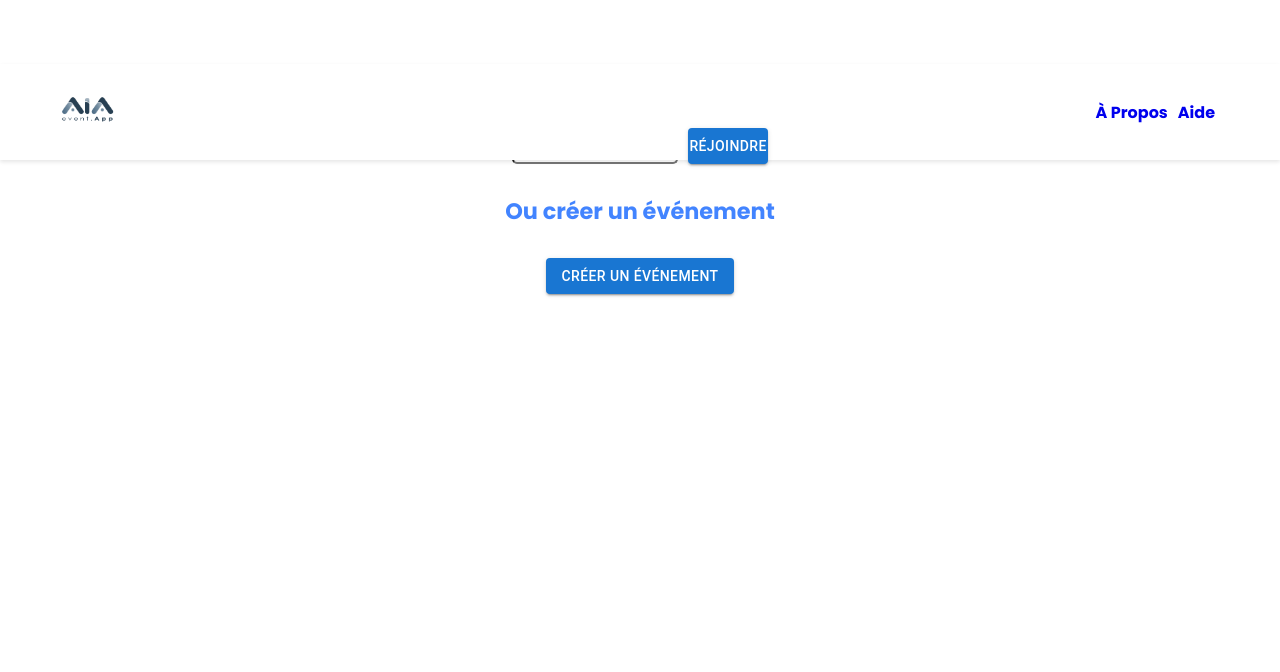
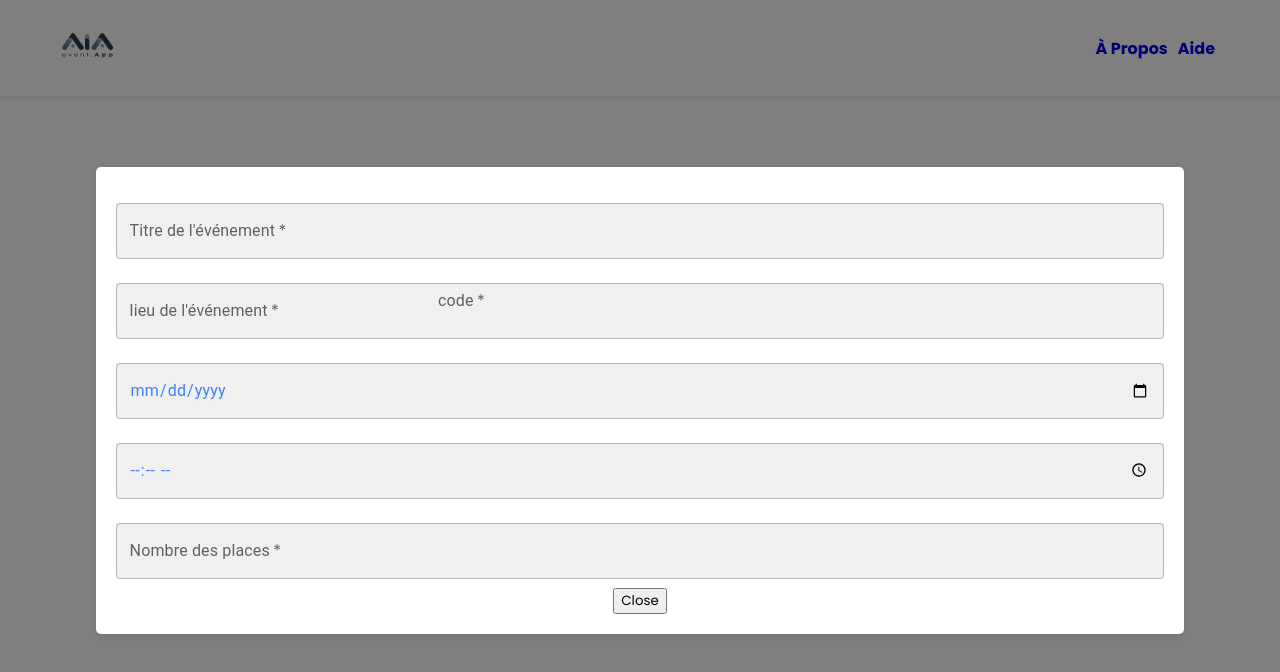
Before and after one commit to Tacite243/aia, a React (Vite) app in the folder frontend/: page /home in a window 1280 px wide. Both pictures are taken after a click on the button "CRÉER UN ÉVÉNEMENT". Shown: the top 672 px of the page. Built offline with nearby package versions, Linux system fonts and the light colour scheme.

Commit message:
creation form of event create

```diff
--- a/frontend/package.json
+++ b/frontend/package.json
@@ -15,6 +15,7 @@
     "@mui/material": "^5.15.20",
     "react": "^18.3.1",
     "react-dom": "^18.3.1",
+    "react-modal": "^3.16.1",
     "react-router-dom": "^6.24.0"
   },
   "devDependencies": {
--- a/frontend/src/App.css
+++ b/frontend/src/App.css
@@ -3,6 +3,7 @@
 * {
     font-family: 'Poppins', sans-serif;
 }
+
 body {
     margin: 0;
     padding: 0;
@@ -19,40 +20,89 @@ body {
     /* Perspective for the 3D effect */
 }
 
-.homePage {
+/* nav bar  */
+
+.header {
+    display: flex;
+    justify-content: space-between;
+    align-items: center;
     background-color: #fff;
+    box-shadow: 0 2px 4px rgba(0, 0, 0, 0.1);
+    position: fixed;
+    width: 100%;
+    height: 12vh;
 }
 
-.homePageContainer{
-    margin: 5% 30% 0 30%;
+.logo img {
+    vertical-align: middle;
+    margin-left: 50px;
+}
+
+.nav ul {
+    list-style-type: none;
+    margin: 0;
+    padding: 0;
+    color: #333;
+    margin-right: 65px;
+}
+
+.nav li {
+    display: inline-block;
+    margin-left: 10px;
+}
+
+.nav li a {
+    text-decoration: none;
+    font-weight: bold;
+}
+
+.nav li a:hover {
+    text-decoration: underline;
+}
+
+
+/* home page */
+
+.homePage {
+    margin: 0;
+    padding: 0;
+    height: 100vh;
+}
+
+.homePageContainer {
     align-items: center;
     text-align: center;
-    /* background-color: #333; */
+    align-content: center;
+    padding: 12% 0;
 }
 
-.home-title, .questions-title {
-    font-size: 1.4rem;
+.homePageContainer form .input,
+.homePageContainer form button {
+    height: 2rem;
+    width: 12rem;
+    border: none;
+    margin: 0 1.5rem;
+}
+
+.homePageContainer form input {
+    background-color: #f0f0f0;
+    box-shadow: #333 1px;
+    color: rgba(0, 89, 255, 0.743);
+    font-size: 1.0rem;
+
+}
+
+.home-title,
+.questions-title {
+    font-size: 1.8rem;
     color: rgba(0, 89, 255, 0.743);
 }
 
-.homePageContainer form .join-form {
-    margin: 0 25%;
-    gap: 10px;
-    display: flex;
-    flex-direction: row;
-}
-
-.homePageContainer form .join-form input {
-    background-color: #fff;
-    color: #333;
-    width: 100%;
-    border-radius: 5px;
-}
 
 
 /* sider bar */
 
-.sider ul{
+.sider ul {
     list-style-type: none;
     margin: 0;
     padding: 0;
@@ -80,8 +130,8 @@ body {
 }
 
 .main {
-   margin: 0 0 0 50px;
-   color: #333;
+    margin: 0 0 0 50px;
+    color: #333;
 }
 
 .intervenants-liste {
@@ -89,7 +139,8 @@ body {
     height: 100%;
 }
 
-.card, .main-grid {
+.card,
+.main-grid {
     display: grid;
     grid-template-columns: 50% 50%;
     gap: 10px;
@@ -130,3 +181,37 @@ body {
 .video {
     background-color: #333;
 }
+
+.about-page {
+    width: 100vh;
+    background-color: #333;
+}
+
+.container {
+    margin-top: 12vh;
+}
+
+.corps {
+    display: grid;
+    grid-template-columns: 1fr 4fr;
+    margin: 12vh 50px 0 50px;
+}
+
+.popup-overlay {
+    position: fixed;
+    top: 0;
+    left: 0;
+    right: 0;
+    bottom: 0;
+    background-color: rgba(0, 0, 0, 0.5);
+    display: flex;
+    align-items: center;
+    justify-content: center;
+}
+
+.popup {
+    background: white;
+    padding: 20px;
+    border-radius: 5px;
+    box-shadow: 0 2px 10px rgba(0, 0, 0, 0.1);
+}
--- a/frontend/src/components/bouton.jsx
+++ b/frontend/src/components/bouton.jsx
@@ -2,13 +2,14 @@ import { Button } from '@mui/material';
 
 
 
-export default function Boutton({ text, type }) {
+export default function Boutton({ text, type, click }) {
     return (
         <Button
             type={type}
             variant="contained"
             color="primary"
             className="form-button"
+            onClick={click}
         >
             {text}
         </Button>
--- /dev/null
+++ b/frontend/src/components/createEvent.jsx
@@ -0,0 +1,69 @@
+import { TextField } from '@mui/material';
+import React from 'react';
+import { useNavigate } from 'react-router-dom';
+
+export default function CreateEvent({ isOpen, onClose }) {
+    const navigate = useNavigate();
+
+    function handleCreate(event){
+        event.preventDefault()
+        navigate('/dashboard')
+    }
+
+    if (!isOpen) return null;
+
+    return (
+        <div className="popup-overlay">
+            <div className="popup">
+                <form>
+                    <TextField
+                        label="Titre de l'événement"
+                        type="text"
+                        fullWidth
+                        required
+                        margin="normal"
+                        variant="outlined"
+                        className="form-field"
+                    />
+                    <TextField
+                        label="lieu de l'événement"
+                        type="text"
+                        fullWidth
+                        required
+                        margin="normal"
+                        variant="outlined"
+                        className="form-field"
+                    />
+                    <TextField
+                        label=""
+                        type="date"
+                        fullWidth
+                        required
+                        margin="normal"
+                        variant="outlined"
+                        className="form-field"
+                    />
+                    <TextField
+                        label=""
+                        type="time"
+                        fullWidth
+                        required
+                        margin="normal"
+                        variant="outlined"
+                        className="form-field"
+                    />
+                    <TextField
+                        label="Nombre des places"
+                        type="text"
+                        fullWidth
+                        required
+                        margin="normal"
+                        variant="outlined"
+                        className="form-field"
+                    />
+                </form>
+                <button onClick={handleCreate}>Close</button>
+            </div>
+        </div>
+    );
+};
--- a/frontend/src/components/header/head.jsx
+++ b/frontend/src/components/header/head.jsx
@@ -1,6 +1,5 @@
 import React from 'react';
 import { Link } from 'react-router-dom';
-import './header.css'
 import logo from '../../assets/aia_logo.png'
 
 function Header() {
--- a/frontend/src/components/header/header.css
+++ /dev/null
@@ -1,39 +0,0 @@
-/* nav bar  */
-
-.header {
-    display: flex;
-    justify-content: space-between;
-    align-items: center;
-    background-color: #fff;
-    box-shadow: 0 2px 4px rgba(0, 0, 0, 0.1);
-    position: fixed;
-    width: 100%;
-    height: 12vh;
-}
-
-.logo img {
-    vertical-align: middle;
-    margin-left: 50px;
-}
-
-.nav ul {
-    list-style-type: none;
-    margin: 0;
-    padding: 0;
-    color: #333;
-    margin-right: 65px;
-}
-
-.nav li {
-    display: inline-block;
-    margin-left: 10px;
-}
-
-.nav li a {
-    text-decoration: none;
-    font-weight: bold;
-}
-
-.nav li a:hover {
-    text-decoration: underline;
-}
--- a/frontend/src/components/login/signin.jsx
+++ b/frontend/src/components/login/signin.jsx
@@ -1,7 +1,6 @@
 import React from 'react';
 import { useNavigate } from 'react-router-dom';
 import { TextField, Button, Container, Typography, Box } from '@mui/material';
-
 
 import './login.css';
 
--- a/frontend/src/pages/aboutPage.jsx
+++ b/frontend/src/pages/aboutPage.jsx
@@ -1,11 +1,20 @@
 import Header from "../components/header/head";
 
 
-export default function AboutPage(){
-    return(
-        <div className="about-page">
-            <Header/>
-            <h1>à propos </h1>
+export default function AboutPage() {
+    return (
+        // <div className="about-page">
+        //     <Header />
+        //
+        // </div>
+
+        <div className='homePage'>
+            <Header />
+            <div className='homePageContainer'>
+                <div className="container">
+                    <h1>à propos </h1>
+                </div>
+            </div>
         </div>
     )
 }
--- a/frontend/src/pages/homePage.jsx
+++ b/frontend/src/pages/homePage.jsx
@@ -1,23 +1,49 @@
-import React from 'react';
-
+import React, { useState } from 'react';
 import Header from '../components/header/head';
 import Boutton from '../components/bouton';
+import { useNavigate } from 'react-router-dom';
+import { Button, TextField } from '@mui/material';
+import CreateEvent from '../components/createEvent';
 
 
 export default function HomePage() {
+    const navigate = useNavigate();
+    const [isPopupOpen, setIsPopupOpen] = useState(false);
+
+    const handleNavigateToDashboard = (event) => {
+        event.preventDefault();
+        navigate('/dashboard')
+    }
+
+    const openPopup = () => {
+        setIsPopupOpen(true);
+    };
+
+    const closePopup = () => {
+        setIsPopupOpen(false);
+    };
+
     return (
         <div className='homePage'>
             <Header />
             <div className='homePageContainer'>
-                <form>
+                <form onSubmit={handleNavigateToDashboard}>
                     <h4 className='home-title'>Rejoindre un événement</h4>
-                    <dev className="join-form">
-                        <input type="text" placeholder='entrer le code ici' />
-                        <Boutton text={"Réjoindre"} type='submit' />
-                    </dev>
+                    {/* <input type="text" placeholder='entrer le code ici' /> */}
+                    <TextField
+                        label="code"
+                        type="text"
+                        required
+                        variant="outlined"
+                        className='input'
+                    />
+                    <Boutton text={"Réjoindre"} type={'submit'} />
                 </form>
-                <h4 className='home-title'>Ou créer un événement </h4>
-                <Boutton text={"Créer un événement"} type='submit' />
+                <div className='createEvent'>
+                    <h4 className='home-title'>Ou créer un événement </h4>
+                    <Boutton text={"créer un événement"} click={openPopup} />
+                    <CreateEvent isOpen={isPopupOpen} onClose={closePopup} />
+                </div>
             </div>
         </div>
     );
--- a/frontend/src/routes/AppRoutes.jsx
+++ b/frontend/src/routes/AppRoutes.jsx
@@ -8,6 +8,7 @@ import Dashboard from '../pages/dashboard';
 import VideoPage from '../pages/videoPage';
 import Questions from '../pages/questionsPage';
 import QuestionSpace from '../pages/questionsPage';
+import CreateEventForm from '../components/createEvent';
 
 function AppRoutes() {
   return (
@@ -19,6 +20,7 @@ function AppRoutes() {
       <Route path='/dashboard' element={<Dashboard />} />
       <Route path='/video' element={<VideoPage />} />
       <Route path='/questions' element={<QuestionSpace />} />
+      <Route path='/default' element={<CreateEventForm />} />
     </Routes>
   );
 }
```
Also changed, not shown: frontend/src/components/defaultFormatPage.jsx (added, +18 -0 lines), 1 other file (tests, documents, lock files or other folders).
